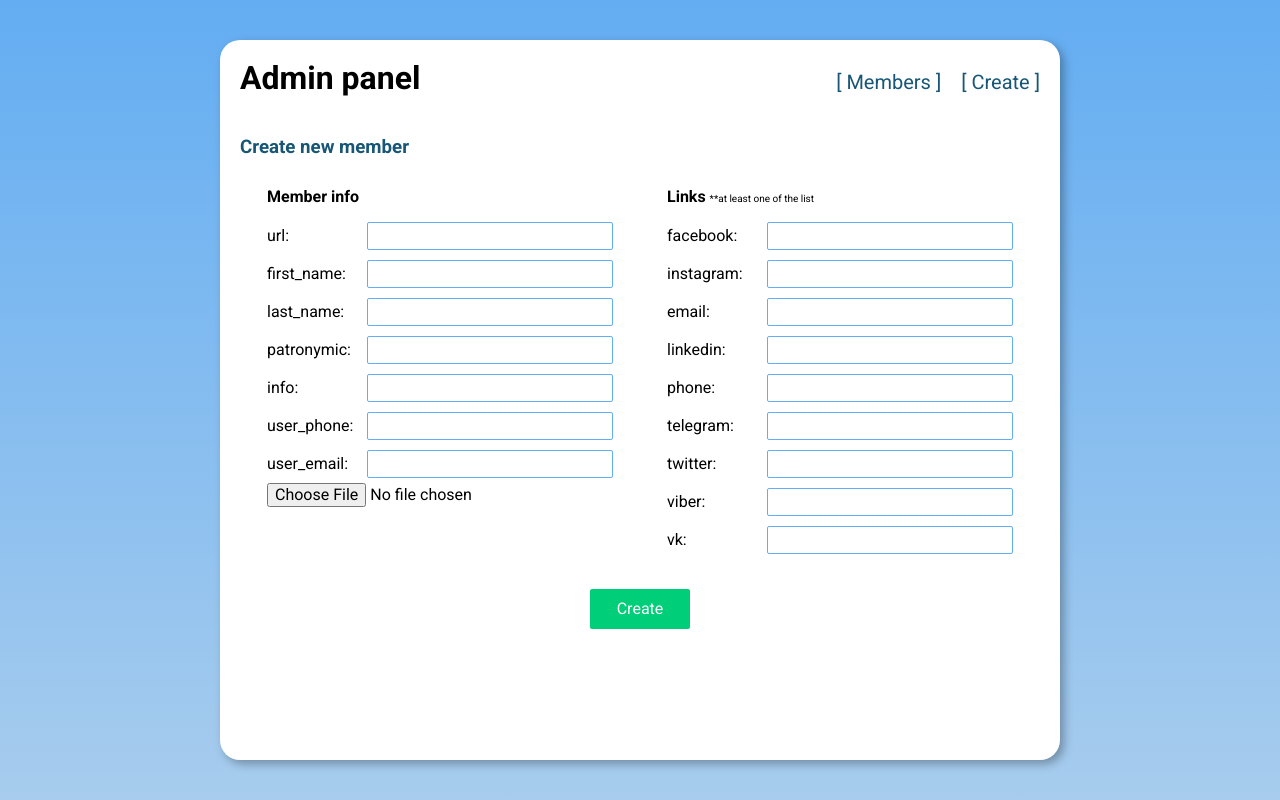
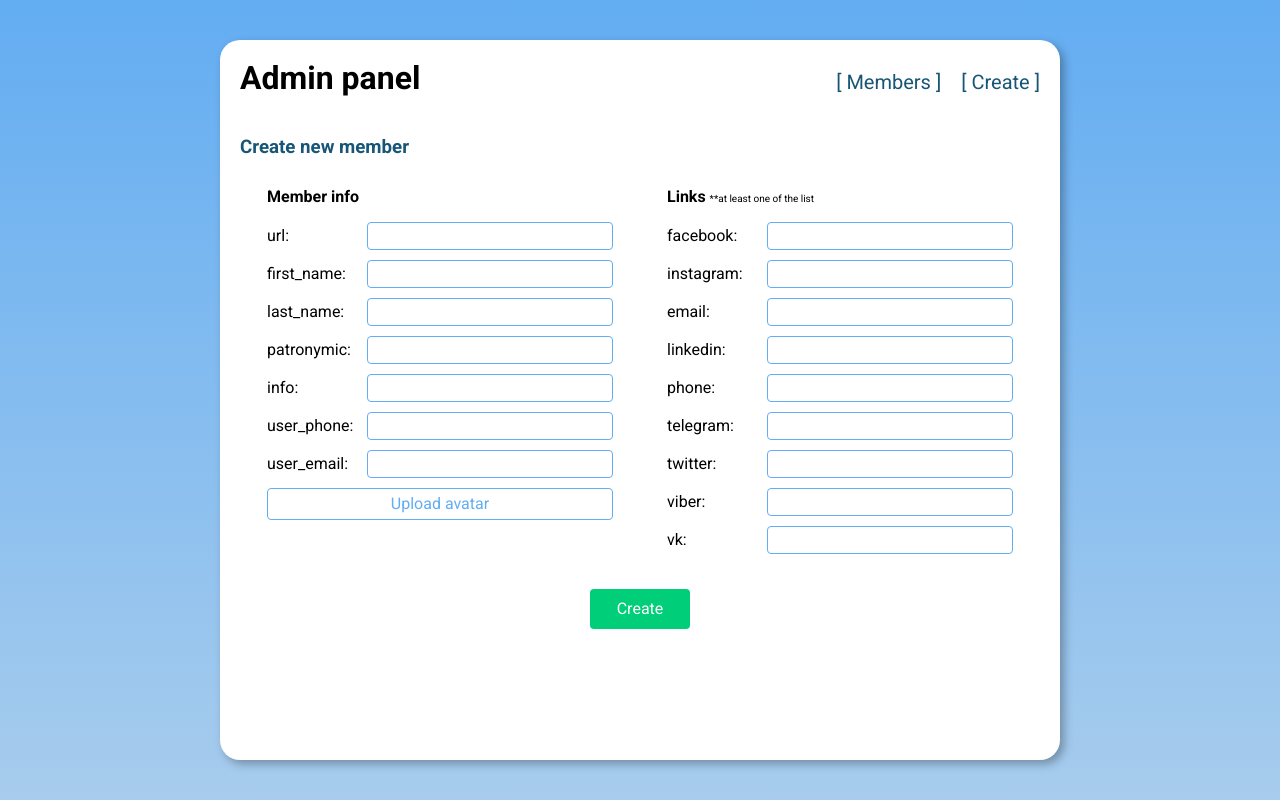
Before and after one commit to StenzelPunch/LEGACY-passment-frontend, a React (Create React App) app: page /__admin__/create in a window 1280 px wide. Built offline with nearby package versions, Linux system fonts and the light colour scheme; no server answers.

Commit message:
+ upload avatar btn

```diff
--- a/src/Components/AdminPanel/AdminComponents/CreateNewMember/CreateNewMember.css
+++ b/src/Components/AdminPanel/AdminComponents/CreateNewMember/CreateNewMember.css
@@ -32,7 +32,7 @@
     min-width: 240px;
     width: calc(100% - 120px);
     margin-left: auto;
-    border-radius: 2px;
+    border-radius: 4px;
     height: 24px;
     font-size: 14px;
 }
@@ -54,7 +54,7 @@
     display: flex;
     justify-content: center;
     align-items: center;
-    border-radius: 2px;
+    border-radius: 4px;
     border: none;
 }
 
@@ -83,3 +83,23 @@
     font-weight: 200;
     text-decoration: wavy;
 }
+
+.custom-file-upload {
+    border: 1px solid #63ADF2;
+    border-radius: 4px;
+    margin: 0 auto;
+    width: 100%;
+    padding: 6px;
+    color: #63ADF2;
+    cursor: pointer;
+    text-align: center;
+}
+
+.custom-file-upload:hover {
+    color: #fff;
+    background-color: #63ADF2;
+}
+
+input[type="file"] {
+    display: none;
+}
--- a/src/Components/AdminPanel/AdminComponents/CreateNewMember/CreateNewMember.jsx
+++ b/src/Components/AdminPanel/AdminComponents/CreateNewMember/CreateNewMember.jsx
@@ -1,5 +1,5 @@
 import React, { useState, useEffect } from "react";
-import { createMember , storage} from "../../../../backend.js";
+import { createMember } from "../../../../backend.js";
 
 import "./CreateNewMember.css";
 
@@ -55,6 +55,7 @@ function CreateNewMember(props) {
 
     const [info, setInfo] = useState({});
     const [links, setLinks] = useState({});
+    const [file, setFile] = useState(null);
     const [created, setCreated] = useState(false);
 
     return (
@@ -69,10 +70,23 @@ function CreateNewMember(props) {
                             <div className="input-list">
                                 <h4>Member info</h4>
                                 {createInputs(infoList, info, setInfo)}
-                                <input type="file" onInput={fileInput}/>
+                                <div className="input-group">
+                                    <label className="input-label custom-file-upload" htmlFor="file">
+                                        {file ? file.name : "Upload avatar"}
+                                        <input
+                                            type="file"
+                                            id="file"
+                                            onInput={e => {
+                                                setFile(e.target.files[0]);
+                                            }}
+                                        />
+                                    </label>
+                                </div>
                             </div>
                             <div className="input-list">
-                                <h4>Links <small>**at least one of the list</small></h4>
+                                <h4>
+                                    Links <small>**at least one of the list</small>
+                                </h4>
                                 {createInputs(linkList, links, setLinks)}
                             </div>
                         </div>
@@ -85,25 +99,10 @@ function CreateNewMember(props) {
         </>
     );
 
-    function fileInput(e) {
-        // const image = new File(e.target.files[0], '')
-        // console.log(image.name);
-
-        storage
-                        .refFromURL(`gs://passment-be.appspot.com/avatars/${e.target.files[0].name}`)
-                        .put(e.target.files[0])
-                        .then(msg => {
-                            alert("success");
-                        })
-                        .catch(error => {
-                            alert(error.message);
-                        });
-    }
-
     function create(e) {
         e.preventDefault();
-        createMember(info, links, setCreated).then(() => {
-            console.log('success')
+        createMember(info, links, file).then(() => {
+            setCreated(true);
         });
     }
 }
--- a/src/backend.js
+++ b/src/backend.js
@@ -64,8 +64,6 @@ function loadMembers(callback) {
     }
 }
 
-function uploadImage(file, name) {}
-
 function createMember(info, links, file) {
     return new Promise((resolve, reject) => {
         db.collection("members")
@@ -79,7 +77,7 @@ function createMember(info, links, file) {
             .then(function(res) {
                 if (file) {
                     storage
-                        .refFromURL("gs://passment-be.appspot.com/avatars/")
+                        .refFromURL("gs://passment-be.appspot.com/avatars/" + info.url + ".png")
                         .put(file)
                         .then(msg => {
                             alert("success");
@@ -99,4 +97,4 @@ function createMember(info, links, file) {
 
 export default backend;
 
-export { db, storage, loadData, loadMembers, createMember, uploadImage };
+export { db, storage, loadData, loadMembers, createMember };
```
